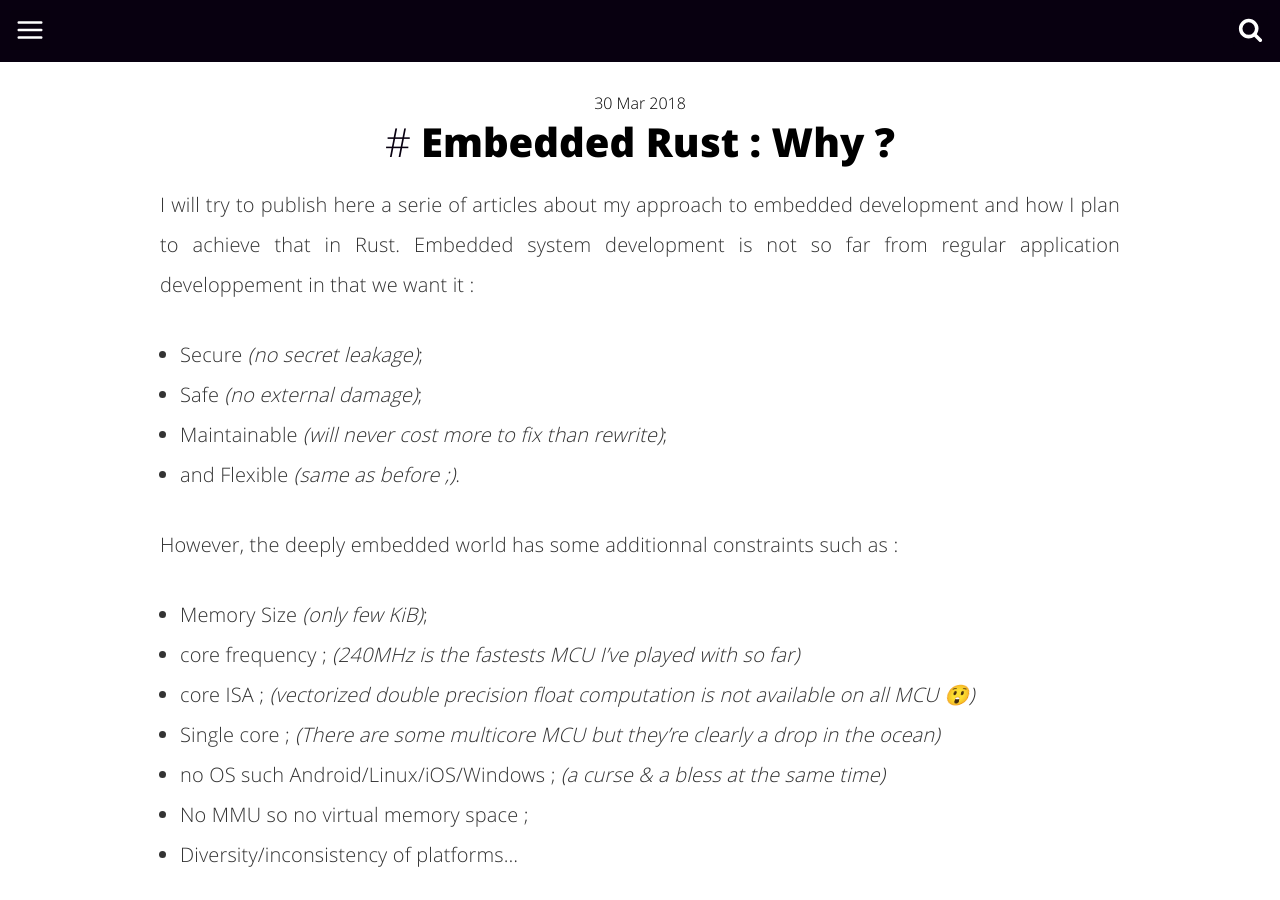
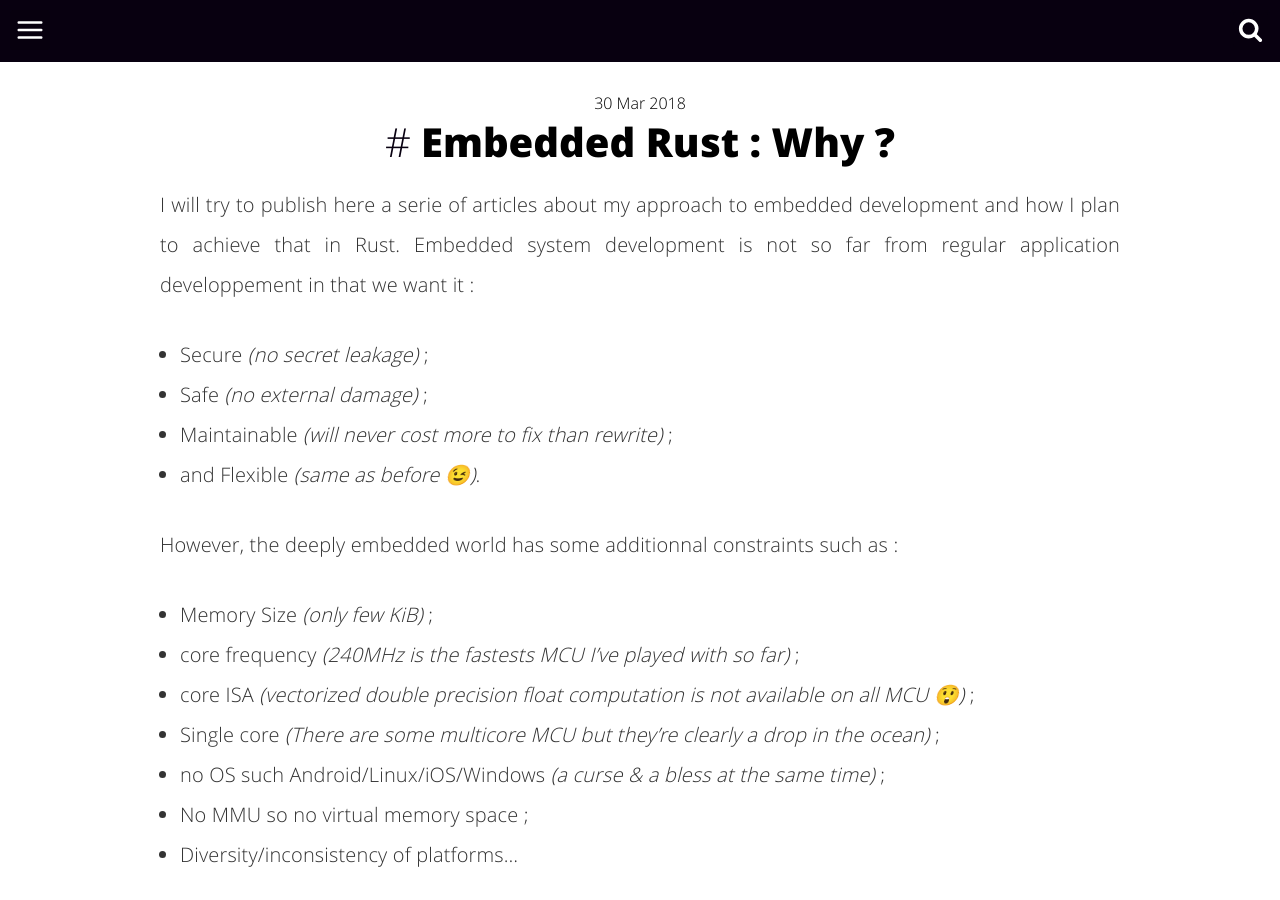
Before and after one commit to ithinuel/ithinuel, a Jekyll site: the page built from _posts/2018-03-30-embedded-rust-why.markdown, in a window 1280 px wide and 900 px high. Built offline with Jekyll 4.4.1, drawn with Linux system fonts in a browser that asks for light colours; comment, search, counter and statistics services are not loaded.

Commit message:
fix inconsistency in semi-columns and emojis

```diff
--- a/_posts/2018-03-30-embedded-rust-why.markdown
+++ b/_posts/2018-03-30-embedded-rust-why.markdown
@@ -7,17 +7,17 @@ tags: rust embedded-dev
 ---
 I will try to publish here a serie of articles about my approach to embedded development and how I plan to achieve that in Rust.
 Embedded system development is not so far from regular application developpement in that we want it :
-- Secure *(no secret leakage)*;
-- Safe *(no external damage)*;
-- Maintainable *(will never cost more to fix than rewrite)*;
-- and Flexible *(same as before ;)*.
+- Secure *(no secret leakage)* ;
+- Safe *(no external damage)* ;
+- Maintainable *(will never cost more to fix than rewrite)* ;
+- and Flexible *(same as before 😉)*.
 
 However, the deeply embedded world has some additionnal constraints such as :
-- Memory Size *(only few KiB)*;
-- core frequency ; *(240MHz is the fastests MCU I've played with so far)*
-- core ISA ; *(vectorized double precision float computation is not available on all MCU 😲)*
-- Single core ; *(There are some multicore MCU but they're clearly a drop in the ocean)*
-- no OS such Android/Linux/iOS/Windows ; *(a curse & a bless at the same time)*
+- Memory Size *(only few KiB)* ;
+- core frequency *(240MHz is the fastests MCU I've played with so far)* ;
+- core ISA *(vectorized double precision float computation is not available on all MCU 😲)* ;
+- Single core *(There are some multicore MCU but they're clearly a drop in the ocean)* ;
+- no OS such Android/Linux/iOS/Windows *(a curse & a bless at the same time)* ;
 - No MMU so no virtual memory space ;
 - Diversity/inconsistency of platforms...
 
```
